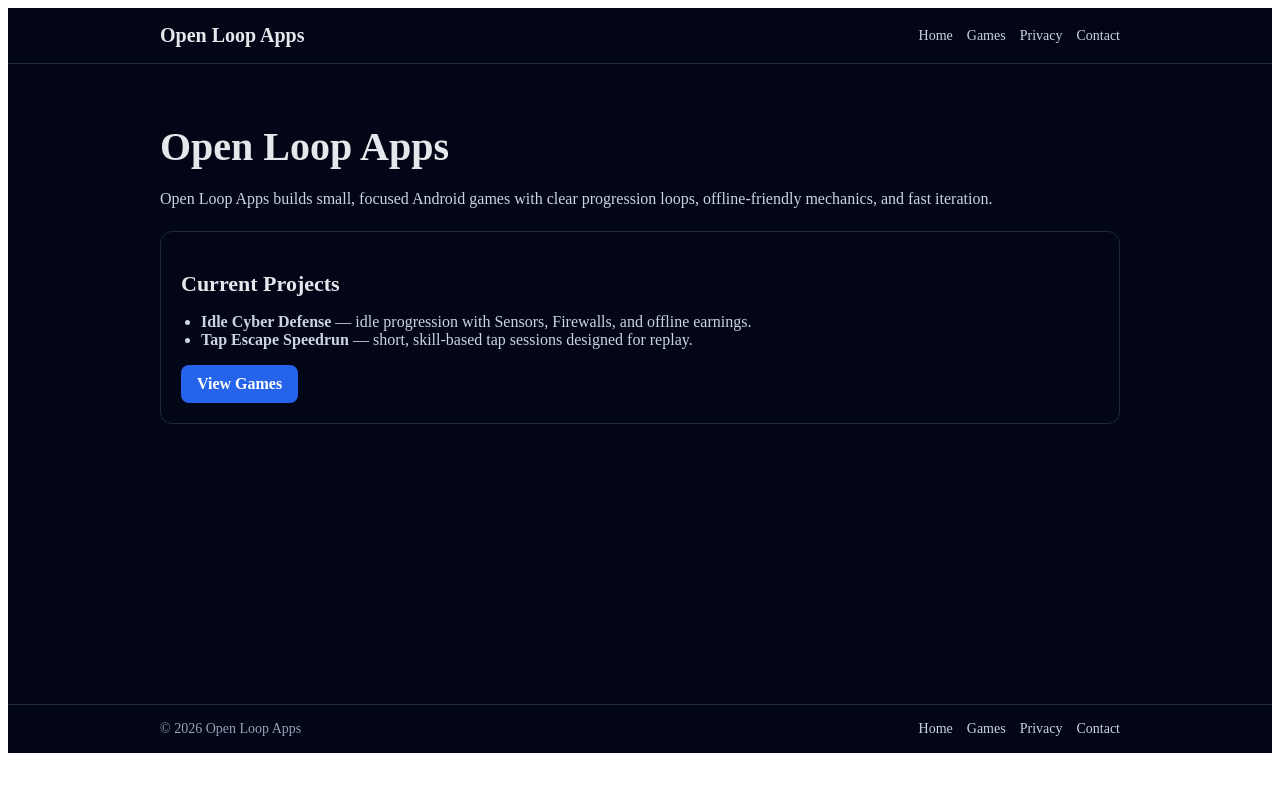
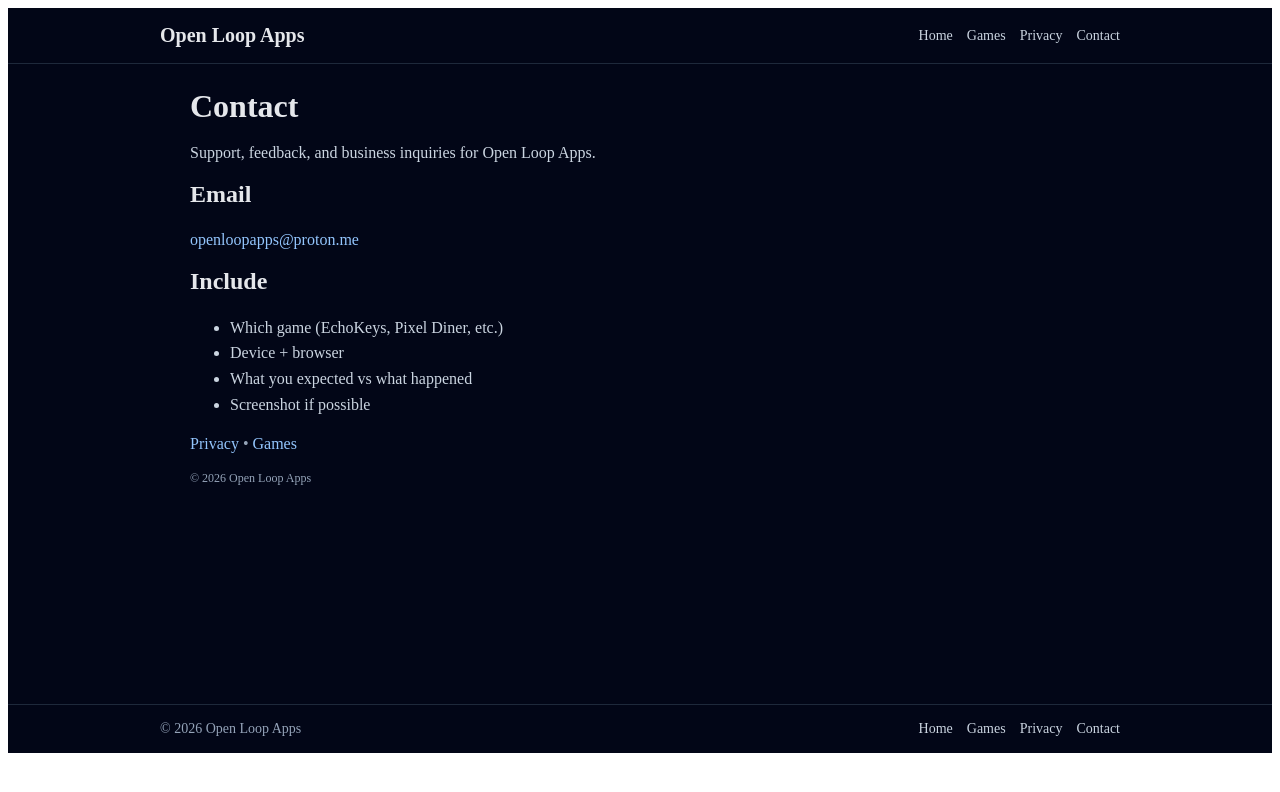
Before and after one commit to dexthetexh/open-loop-apps-site, a Next.js app: page /contact in a window 1280 px wide. Shown: the top 792 px of the page. Built offline with nearby package versions, Linux system fonts and the light colour scheme.

Commit message:
Fix contact page encoding characters

```diff
--- a/pages/contact.js
+++ b/pages/contact.js
@@ -1,79 +1,34 @@
 import Link from "next/link";
-
-export default function Home() {
+export default function Contact() {
   return (
-    <div style={styles.container}>
-      <h1 style={styles.heading}>Open Loop Apps</h1>
-
-      <p style={styles.paragraph}>
-        Open Loop Apps builds small, focused Android games with clear progression
-        loops, offline-friendly mechanics, and fast iteration.
+    <div style={{ padding: 16, maxWidth: 900, margin: "0 auto", color: "#e5e7eb" }}>
+      <h1 style={{ margin: "8px 0" }}>Contact</h1>
+      <p style={{ color: "#cbd5e1", lineHeight: 1.5 }}>
+        Support, feedback, and business inquiries for Open Loop Apps.
       </p>
-
-      <div style={styles.card}>
-        <h2 style={styles.cardTitle}>Current Projects</h2>
-
-        <ul style={styles.list}>
-          <li>
-            <strong>Idle Cyber Defense</strong> — idle progression with Sensors,
-            Firewalls, and offline earnings.
-          </li>
-          <li>
-            <strong>Tap Escape Speedrun</strong> — short, skill-based tap sessions
-            designed for replay.
-          </li>
-        </ul>
-
-        <div style={styles.actions}>
-          <Link href="/games" style={styles.primaryButton}>
-            View Games
-          </Link>
-        </div>
+      <h2 style={{ marginTop: 16 }}>Email</h2>
+      <p style={{ color: "#cbd5e1", lineHeight: 1.5 }}>
+        <a href="mailto:openloopapps@proton.me" style={{ color: "#93c5fd", textDecoration: "none" }}>
+          openloopapps@proton.me
+        </a>
+      </p>
+      <h2 style={{ marginTop: 16 }}>Include</h2>
+      <ul style={{ color: "#cbd5e1", lineHeight: 1.6 }}>
+        <li>Which game (EchoKeys, Pixel Diner, etc.)</li>
+        <li>Device + browser</li>
+        <li>What you expected vs what happened</li>
+        <li>Screenshot if possible</li>
+      </ul>
+      <div style={{ marginTop: 18 }}>
+        <Link href="/privacy" style={{ color: "#93c5fd", textDecoration: "none" }}>
+          Privacy
+        </Link>
+        <span style={{ color: "#94a3b8" }}> • </span>
+        <Link href="/games" style={{ color: "#93c5fd", textDecoration: "none" }}>
+          Games
+        </Link>
       </div>
+      <div style={{ marginTop: 18, color: "#94a3b8", fontSize: 12 }}>© 2026 Open Loop Apps</div>
     </div>
   );
 }
-
-const styles = {
-  container: {
-    maxWidth: "960px",
-    margin: "0 auto",
-    padding: "32px 20px",
-    color: "#e5e7eb",
-  },
-  heading: {
-    fontSize: "40px",
-    marginBottom: "12px",
-  },
-  paragraph: {
-    color: "#cbd5e1",
-    lineHeight: 1.6,
-    marginBottom: "20px",
-  },
-  card: {
-    backgroundColor: "#020617",
-    border: "1px solid #1e293b",
-    borderRadius: "12px",
-    padding: "20px",
-  },
-  cardTitle: {
-    fontSize: "22px",
-    marginBottom: "12px",
-  },
-  list: {
-    paddingLeft: "20px",
-    color: "#cbd5e1",
-  },
-  actions: {
-    marginTop: "16px",
-  },
-  primaryButton: {
-    display: "inline-block",
-    padding: "10px 16px",
-    backgroundColor: "#2563eb",
-    color: "#ffffff",
-    textDecoration: "none",
-    borderRadius: "8px",
-    fontWeight: 600,
-  },
-};
```
